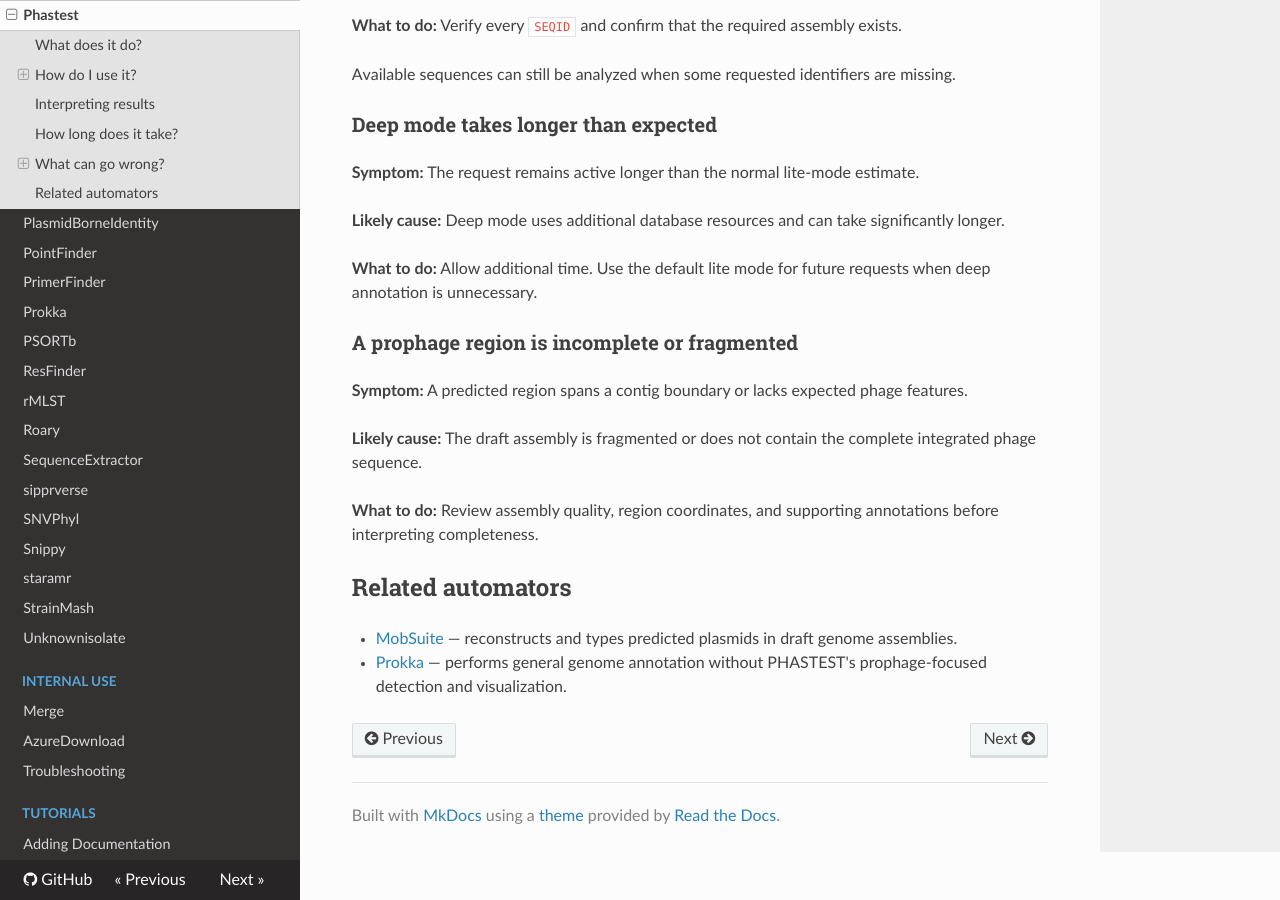
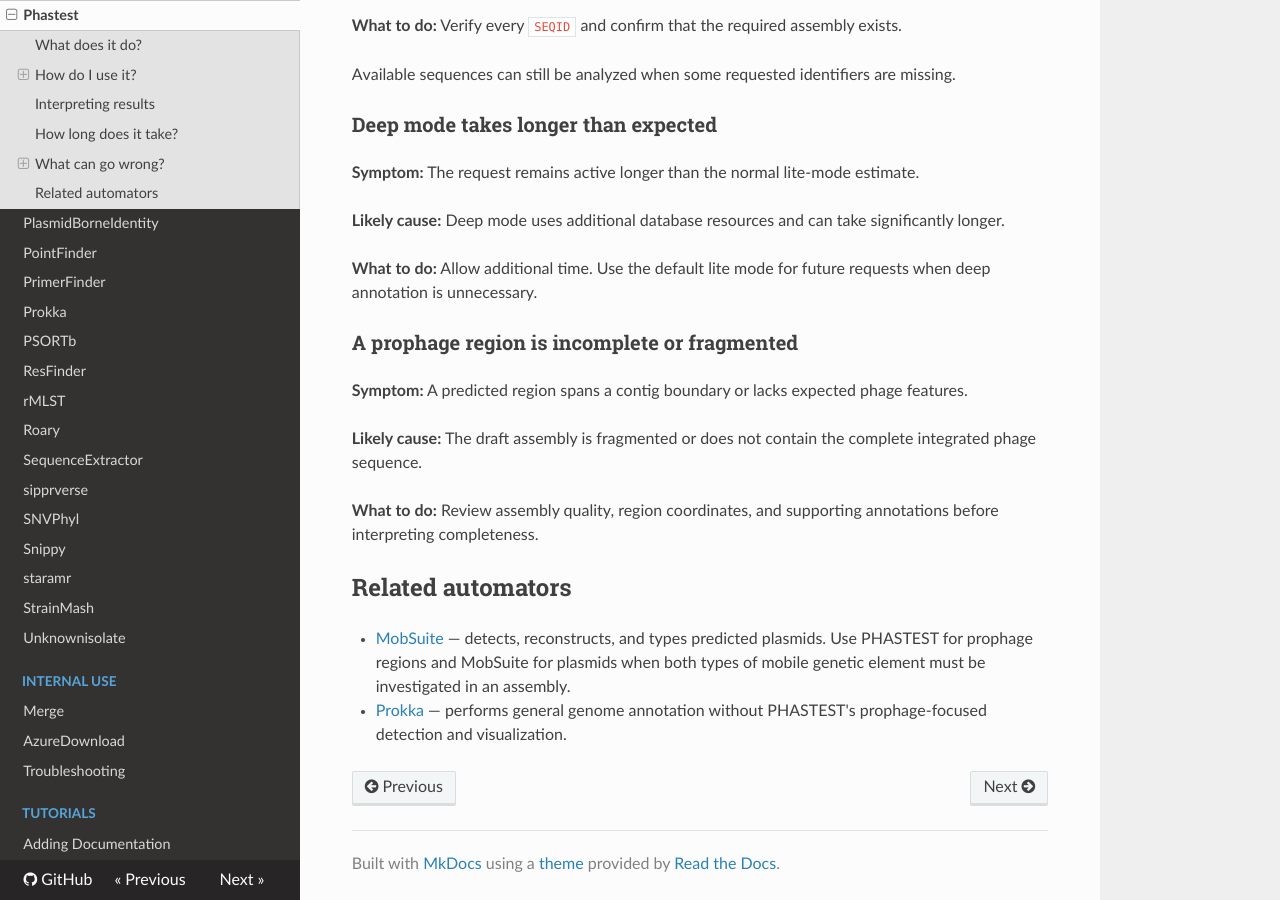
Before and after one commit to OLC-Bioinformatics/redmine-docs, an MkDocs documentation site: the page built from docs/analysis/phastest.md, in a window 1280 px wide and 900 px high, scrolled down 3008 px. Built offline with MkDocs 1.6.1, drawn with Linux system fonts in a browser that asks for light colours; nearby versions of some CDN libraries.

Commit message:
docs: add mobsuite/phastest to respective related automators section

```diff
--- a/docs/analysis/phastest.md
+++ b/docs/analysis/phastest.md
@@ -140,5 +140,7 @@
 
 ## Related automators
 
-- [MobSuite](mobsuite.md) — reconstructs and types predicted plasmids in draft genome assemblies.
+- [MobSuite](mobsuite.md) — detects, reconstructs, and types predicted
+  plasmids. Use PHASTEST for prophage regions and MobSuite for plasmids when
+  both types of mobile genetic element must be investigated in an assembly.
 - [Prokka](prokka.md) — performs general genome annotation without PHASTEST's prophage-focused detection and visualization.
```
Also changed, not shown: docs/analysis/mobsuite.md (+3 -1 lines).
